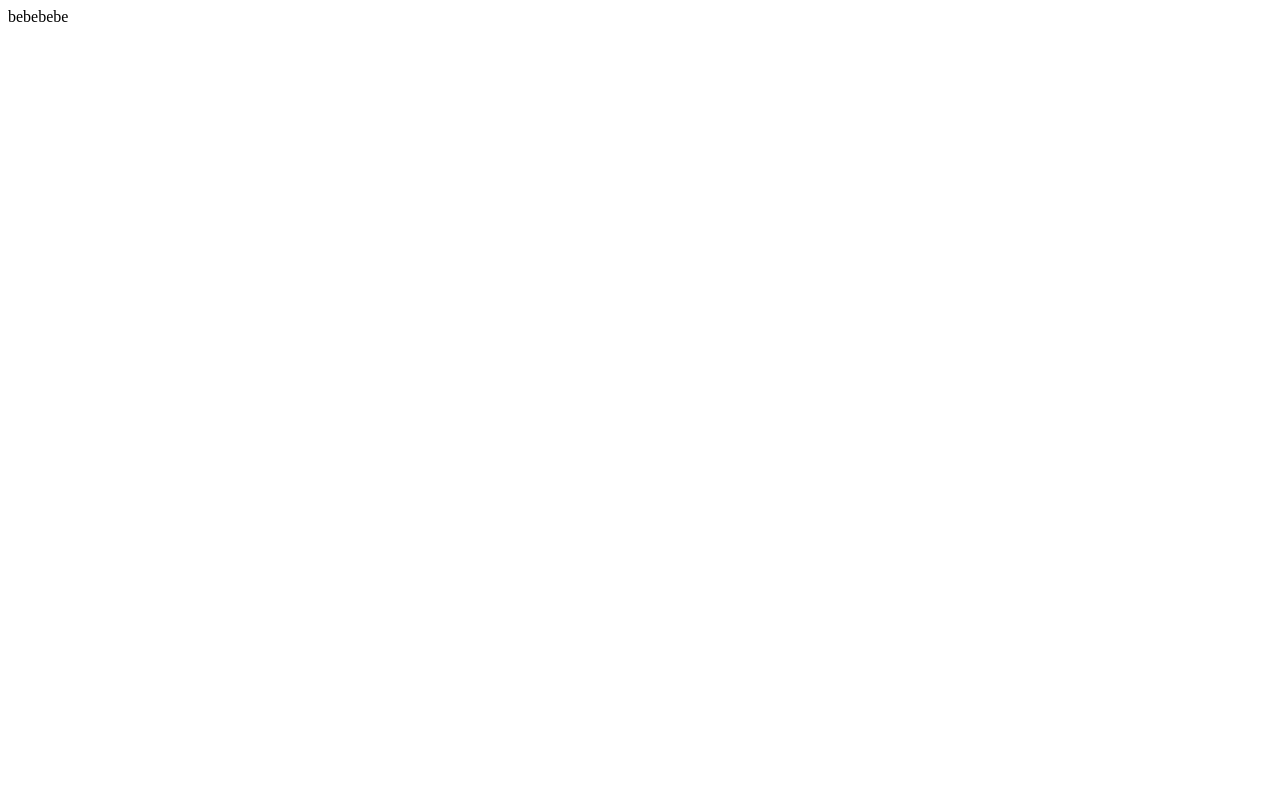
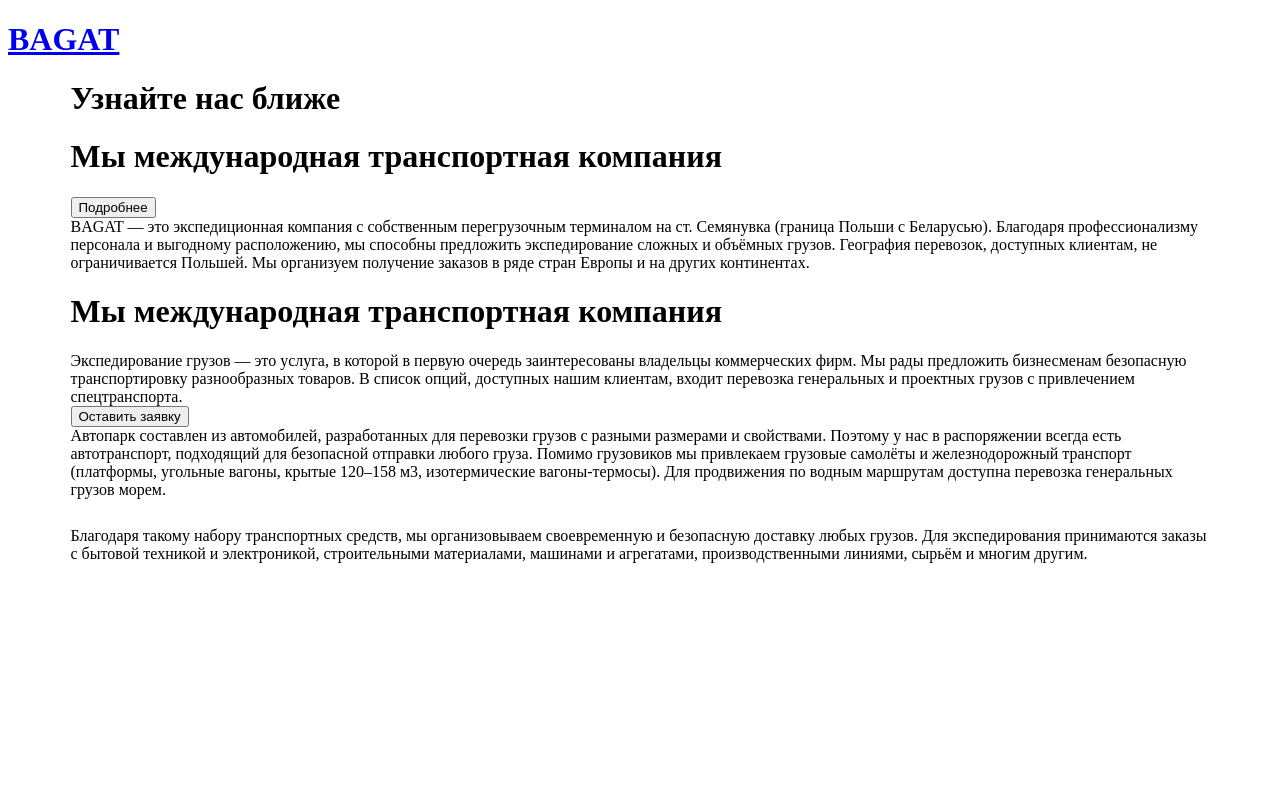
Before and after one commit to k-eliz/bagat, a Django app: page /bagat/about_company in a window 1280 px wide. Before the commit the page is almost empty. Run offline with Django 4.2, Linux system fonts and the light colour scheme.

Commit message:
adding html files

```diff
--- a/bagat/settings.py
+++ b/bagat/settings.py
@@ -118,7 +118,7 @@
 # Static files (CSS, JavaScript, Images)
 # https://docs.djangoproject.com/en/4.1/howto/static-files/
 
-STATIC_URL = 'static/'
+STATIC_URL = '/static/'
 
 # Default primary key field type
 # https://docs.djangoproject.com/en/4.1/ref/settings/#default-auto-field
--- /dev/null
+++ b/bagat_page/templates/bagat_page/info.html
@@ -0,0 +1,41 @@
+{% extends "base.html" %}
+{% load static %}
+{% block title %}
+Узнайте нас ближе
+{% endblock %}
+
+{% block content %}
+<div class="_contentSection_1xe72_1">
+    <div class="_mainContainer_1p7uw_1" style="width: 1139px; margin: auto;">
+        <h1 class="_title_1xe72_9">Узнайте нас ближе</h1>
+        <div class="content">
+            <div class="_content_16k2v_1">
+                <div class="_contentItem_16k2v_13">
+                    <div class="_left_16k2v_25">
+                        <h1 class="_primaryTitle_1iok2_1">Мы международная транспортная компания</h1><button class="_primaryButton_1oxal_1">Подробнее</button>
+                    </div>
+                    <div class="_right_16k2v_39"><span class="_casualSpan_1qm15_1">BAGAT — это </span><span class="_highlightedSpan_1qhxp_1">экспедиционная компания </span><span class="_casualSpan_1qm15_1">с собственным перегрузочным
+                            терминалом на ст. Семянувка (граница Польши с Беларусью). Благодаря профессионализму персонала и выгодному расположению, мы способны предложить экспедирование сложных и объёмных грузов. География перевозок,
+                            доступных клиентам, не ограничивается Польшей. Мы организуем получение заказов в ряде стран Европы и на других континентах.</span></div>
+                </div>
+                <div class="_contentItem_16k2v_13">
+                    <div class="_left_16k2v_25">
+                        <h1 class="_primaryTitle_1iok2_1">Мы международная транспортная компания</h1>
+                        <div><span class="_highlightedSpan_1qhxp_1">Экспедирование грузов</span><span class="_casualSpan_1qm15_1"> — это услуга, в которой в первую очередь заинтересованы владельцы коммерческих фирм. Мы рады предложить
+                                бизнесменам безопасную транспортировку разнообразных товаров. В список опций, доступных нашим клиентам, входит перевозка генеральных и проектных грузов с привлечением спецтранспорта.</span></div><button
+                            class="_primaryButton_1oxal_1">Оставить заявку</button>
+                    </div>
+                    <div class="_right_16k2v_39">
+                        <div style="margin-bottom: 28px;"><span class="_casualSpan_1qm15_1">Автопарк составлен из автомобилей, разработанных для перевозки грузов с разными размерами и свойствами. Поэтому у нас в распоряжении всегда есть
+                                автотранспорт, подходящий для безопасной отправки любого груза. Помимо грузовиков мы привлекаем грузовые самолёты и железнодорожный транспорт (платформы, угольные вагоны, крытые 120–158 м3, изотермические
+                                вагоны-термосы). Для продвижения по водным маршрутам доступна перевозка генеральных грузов морем.</span></div>
+                        <div><span class="_casualSpan_1qm15_1">Благодаря такому набору транспортных средств, мы организовываем </span><span class="_highlightedSpan_1qhxp_1">своевременную и безопасную доставку любых грузов</span><span
+                                class="_casualSpan_1qm15_1">. Для экспедирования принимаются заказы с бытовой техникой и электроникой, строительными материалами, машинами и агрегатами, производственными линиями, сырьём и многим
+                                другим.</span></div>
+                    </div>
+                </div>
+            </div>
+        </div>
+    </div>
+</div>
+{% endblock %}
--- a/bagat_page/views.py
+++ b/bagat_page/views.py
@@ -7,4 +7,4 @@
     return render(request, "bagat_page/index.html")
 
 def info(request):
-    return HttpResponse("bebebebe")
+    return render(request, "bagat_page/info.html")
```
Also changed, not shown: bagat_page/templates/bagat_page/index.html (+12 -1 lines), templates/base.html (renamed from bagat/templates/base.html).
